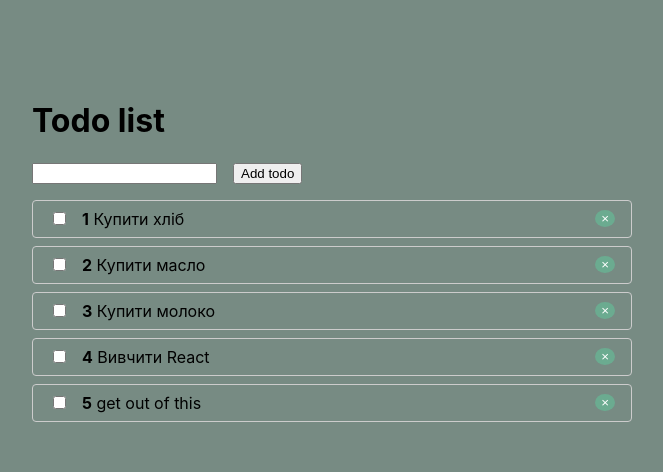
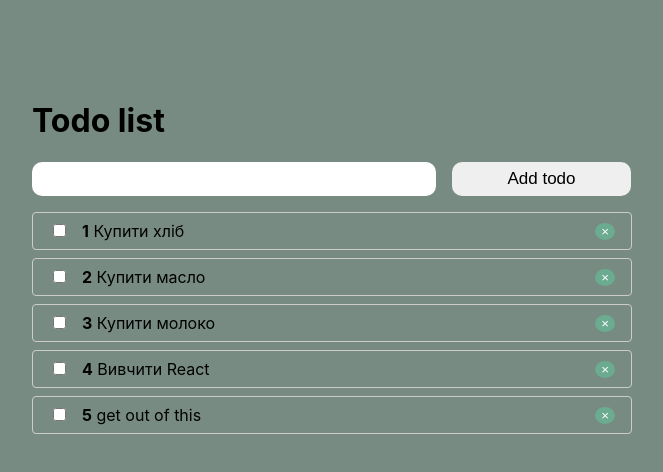
Before and after one commit to Andrewsabatyuk/Todo-list, a React (Create React App) app in the folder todo-list/: page / in a window 1280 px wide. Shown: the top 472 px of the page, without its empty margins (308-971 px from the left). Built offline with nearby package versions, Linux system fonts and the light colour scheme; no server answers.

Commit message:
v 1.07
add styling to some elements

```diff
--- a/todo-list/src/App.js
+++ b/todo-list/src/App.js
@@ -1,4 +1,4 @@
-import React from "react";
+import React, {useEffect} from "react";
 import Todolist from "./Todo/Todolist";
 import Context from "./context";
 import AddTodo from "./Todo/AddTodo";
@@ -11,6 +11,15 @@ function App() {
     { id: 4, completed: false, title: "Вивчити React" },
     { id: 5, completed: false, title: "get out of this" },
   ]);
+
+
+  useEffect(()=>{
+    fetch('https://jsonplaceholder.typicode.com/todos?_limit=5')
+  .then(response => response.json())
+  .then(todos => {
+    setTodos(todos)
+  })
+  }, [])
 
   function toggleTodo(id) {
     setTodos(
@@ -39,7 +48,7 @@ function App() {
         {todos.length ? (
           <Todolist todos={todos} onToggle={toggleTodo} />
         ) : (
-          <p>No todos!</p>
+          <p className='no-todos'>No todos!</p>
         )}
       </div>
     </Context.Provider>
--- a/todo-list/src/Todo/AddTodo.js
+++ b/todo-list/src/Todo/AddTodo.js
@@ -29,8 +29,8 @@ function AddTodo({ onCreate }) {
 
   return (
     <form style={{ marginBottom: "1rem" }} onSubmit={submitHandler}>
-      <input {...input.bind} />
-      <button type="submit">Add todo</button>
+      <input className='in-style' {...input.bind} />
+      <button type="submit" className='btn'>Add todo</button>
     </form>
   );
 }
--- a/todo-list/src/index.css
+++ b/todo-list/src/index.css
@@ -54,3 +54,20 @@ input{
 .done{
   text-decoration: line-through;
 }
+.in-style {
+  width: 400px;
+  height: 32px;
+  border: none;
+  border-radius: 10px;
+}
+.btn {
+  height: 34px;
+  width: 179px;
+  border-radius: 10px;
+  border: none;
+  font-size: 17px;
+}
+.no-todos{
+  font-size: 20px;
+  font-weight: bolder;
+}
```
